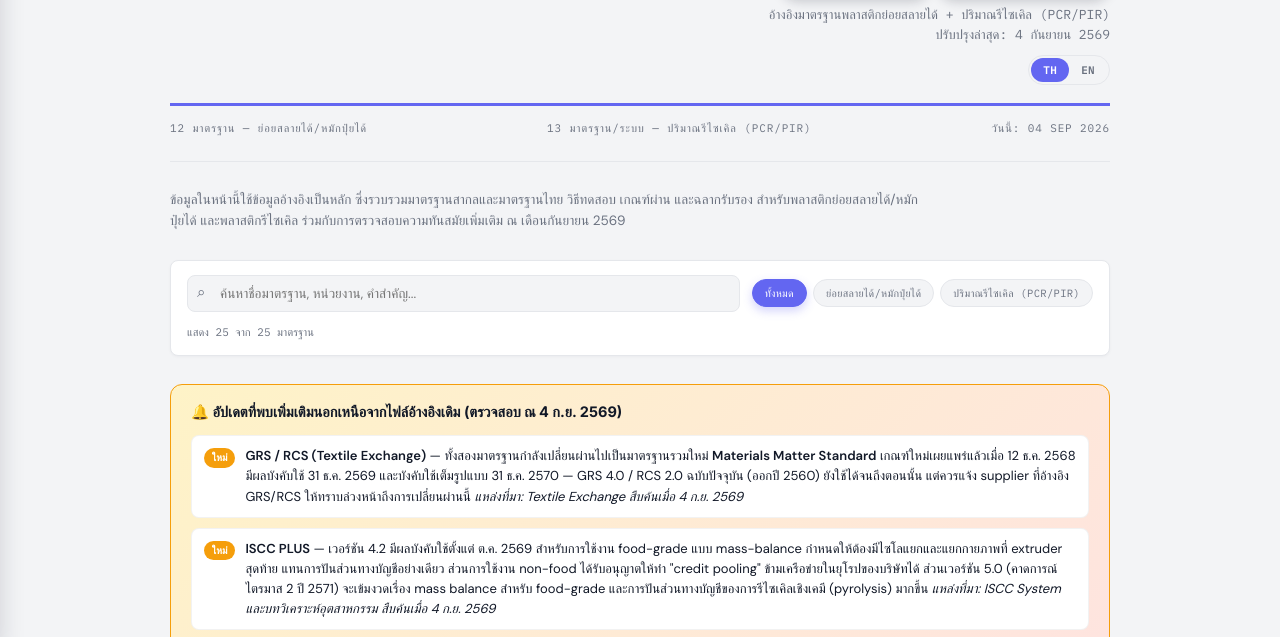
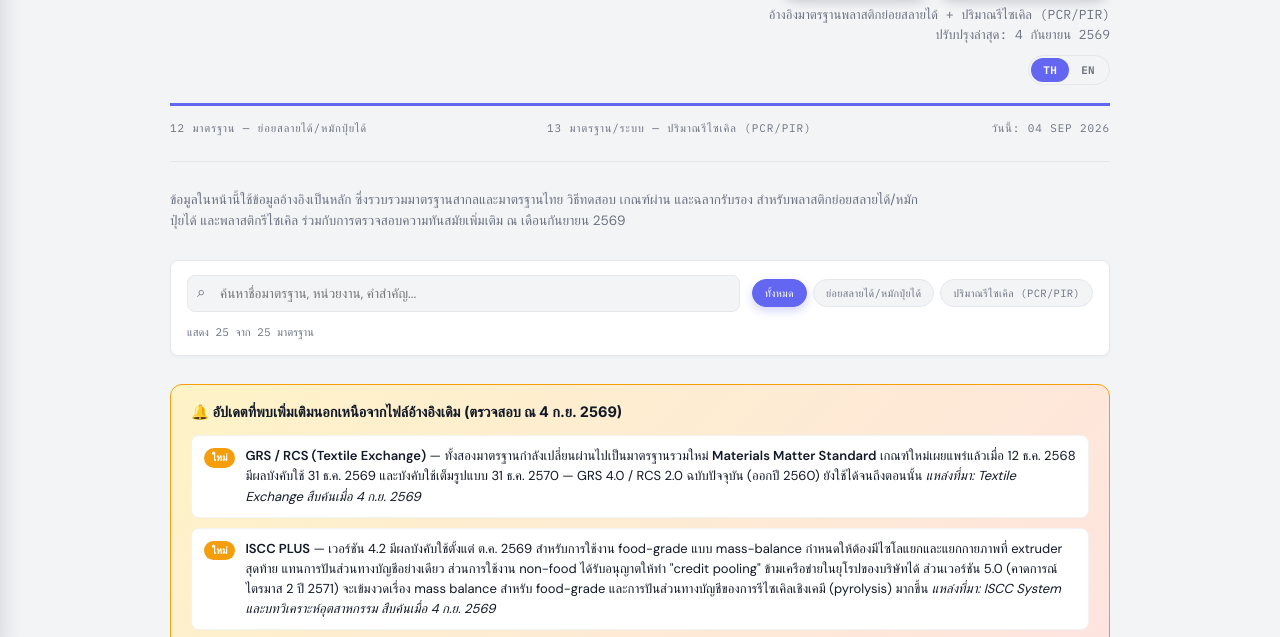
Before and after one commit to Khabuanpon/ESG-Regulation-Tracker, a plain HTML site: page packaging_standards.html in a window 1280 px wide. Shown: the part 148-785 px from the top of the page. Drawn offline with Linux system fonts and the light colour scheme; a web font is replaced by a local one.

Commit message:
Add files via upload

```diff
--- a/packaging_standards.html
+++ b/packaging_standards.html
@@ -1138,7 +1138,7 @@
 <!-- RECENT UPDATES -->
 <section class="update-box" id="updatesSection">
 <h2 data-en="🔔 Updates found beyond the reference file (checked September 4, 2026)">🔔 อัปเดตที่พบเพิ่มเติมนอกเหนือจากไฟล์อ้างอิงเดิม (ตรวจสอบ ณ 4 ก.ย. 2569)</h2>
-<div class="update-item"><span class="update-tag" data-en="NEW">ใหม่</span><span data-en="<b>GRS / RCS (Textile Exchange)</b> — Both standards are transitioning to a new combined <b>Materials Matter Standard</b>. New criteria were released Dec 12, 2025; they become effective Dec 31, 2026 and mandatory from Dec 31, 2027. Current GRS 4.0 / RCS 2.0 (issued 2017) remain valid until then — but suppliers citing GRS/RCS should be told this transition is coming. <i>Source: Textile Exchange, retrieved Sep 4, 2026.</i>"><b>GRS / RCS (Textile Exchange)</b> — ทั้งสองมาตรฐานกำลังเปลี่ยนผ่านไปเป็นมาตรฐานรวมใหม่ <b>Materials Matter Standard</b> เกณฑ์ใหม่เผยแพร่แล้วเมื่อ 12 ธ.ค. 2568 มีผลบังคับใช้ 31 ธ.ค. 2569 และบังคับใช้เต็มรูปแบบ 31 ธ.ค. 2570 — GRS 4.0 / RCS 2.0 ฉบับปัจจุบัน (ออกปี 2560) ยังใช้ได้จนถึงตอนนั้น แต่ควรแจ้ง supplier ที่อ้างอิง GRS/RCS ให้ทราบล่วงหน้าถึงการเปลี่ยนผ่านนี้ <i>แหล่งที่มา: Textile Exchange สืบค้นเมื่อ 4 ก.ย. 2569</i></span></div>
+<div class="update-item"><span class="update-tag" data-en="NEW">ใหม่</span><span data-en="<b>GRS / RCS (Textile Exchange)</b> — Both standards are transitioning to a new combined <b>Materials Matter Standard</b>. New criteria were released Dec 12, 2025; they become effective Dec 31, 2026 and mandatory from Dec 31, 2027. Current GRS 4.0 / RCS 2.0 (issued 2017) remain valid until then. <i>Source: Textile Exchange, retrieved Sep 4, 2026.</i>"><b>GRS / RCS (Textile Exchange)</b> — ทั้งสองมาตรฐานกำลังเปลี่ยนผ่านไปเป็นมาตรฐานรวมใหม่ <b>Materials Matter Standard</b> เกณฑ์ใหม่เผยแพร่แล้วเมื่อ 12 ธ.ค. 2568 มีผลบังคับใช้ 31 ธ.ค. 2569 และบังคับใช้เต็มรูปแบบ 31 ธ.ค. 2570 — GRS 4.0 / RCS 2.0 ฉบับปัจจุบัน (ออกปี 2560) ยังใช้ได้จนถึงตอนนั้น <i>แหล่งที่มา: Textile Exchange สืบค้นเมื่อ 4 ก.ย. 2569</i></span></div>
 <div class="update-item"><span class="update-tag" data-en="NEW">ใหม่</span><span data-en="<b>ISCC PLUS</b> — Version 4.2 took effect October 2026. For food-grade mass-balance applications it now requires separate silos and physical segregation at the final extruder rather than pure accounting allocation; non-food applications gained &quot;credit pooling&quot; across a company's European network. A further v5.0 (expected Q2 2028) is planned to close food-grade mass balance further and tighten chemical-recycling (pyrolysis) book-allocation. <i>Source: ISCC System / industry analysis, retrieved Sep 4, 2026.</i>"><b>ISCC PLUS</b> — เวอร์ชัน 4.2 มีผลบังคับใช้ตั้งแต่ ต.ค. 2569 สำหรับการใช้งาน food-grade แบบ mass-balance กำหนดให้ต้องมีไซโลแยกและแยกกายภาพที่ extruder สุดท้าย แทนการปันส่วนทางบัญชีอย่างเดียว ส่วนการใช้งาน non-food ได้รับอนุญาตให้ทำ &quot;credit pooling&quot; ข้ามเครือข่ายในยุโรปของบริษัทได้ ส่วนเวอร์ชัน 5.0 (คาดการณ์ไตรมาส 2 ปี 2571) จะเข้มงวดเรื่อง mass balance สำหรับ food-grade และการปันส่วนทางบัญชีของการรีไซเคิลเชิงเคมี (pyrolysis) มากขึ้น <i>แหล่งที่มา: ISCC System และบทวิเคราะห์อุตสาหกรรม สืบค้นเมื่อ 4 ก.ย. 2569</i></span></div>
 <div class="update-item"><span class="update-tag" data-en="CONFIRMED">ยืนยันแล้ว</span><span data-en="<b>EU PPWR</b> recycled-content minimums (relevant to the RecyClass/ISCC PLUS rows below) take effect Jan 1, 2030: 30% for contact-sensitive PET packaging, 10% for other contact-sensitive plastic packaging, 30% for single-use plastic beverage bottles. <i>Source: PPWR (EU) 2025/40, retrieved Sep 4, 2026.</i>"><b>EU PPWR</b> เกณฑ์ขั้นต่ำปริมาณรีไซเคิล (เกี่ยวข้องกับแถว RecyClass/ISCC PLUS ด้านล่าง) มีผลบังคับใช้ 1 ม.ค. 2573: PET ที่สัมผัสอาหาร 30%, พลาสติกที่สัมผัสอาหารประเภทอื่น 10%, ขวดเครื่องดื่มพลาสติกใช้ครั้งเดียว 30% <i>แหล่งที่มา: PPWR (EU) 2025/40 สืบค้นเมื่อ 4 ก.ย. 2569</i></span></div>
 <div class="update-item"><span class="update-tag" data-en="STABLE">ไม่เปลี่ยนแปลง</span><span data-en="EN 13432, ASTM D6400, ISO 17088 and มอก. 17088-2555 (industrial composting) show no evidence of an active revision as of Sep 4, 2026 — the pass criteria in the table below remain current.">EN 13432, ASTM D6400, ISO 17088 และ มอก. 17088-2555 (การหมักปุ๋ยระดับอุตสาหกรรม) ยังไม่พบหลักฐานว่ามีการทบทวนฉบับใหม่ ณ วันที่ 4 ก.ย. 2569 — เกณฑ์ผ่านในตารางด้านล่างยังคงเป็นปัจจุบัน</span></div>
```
